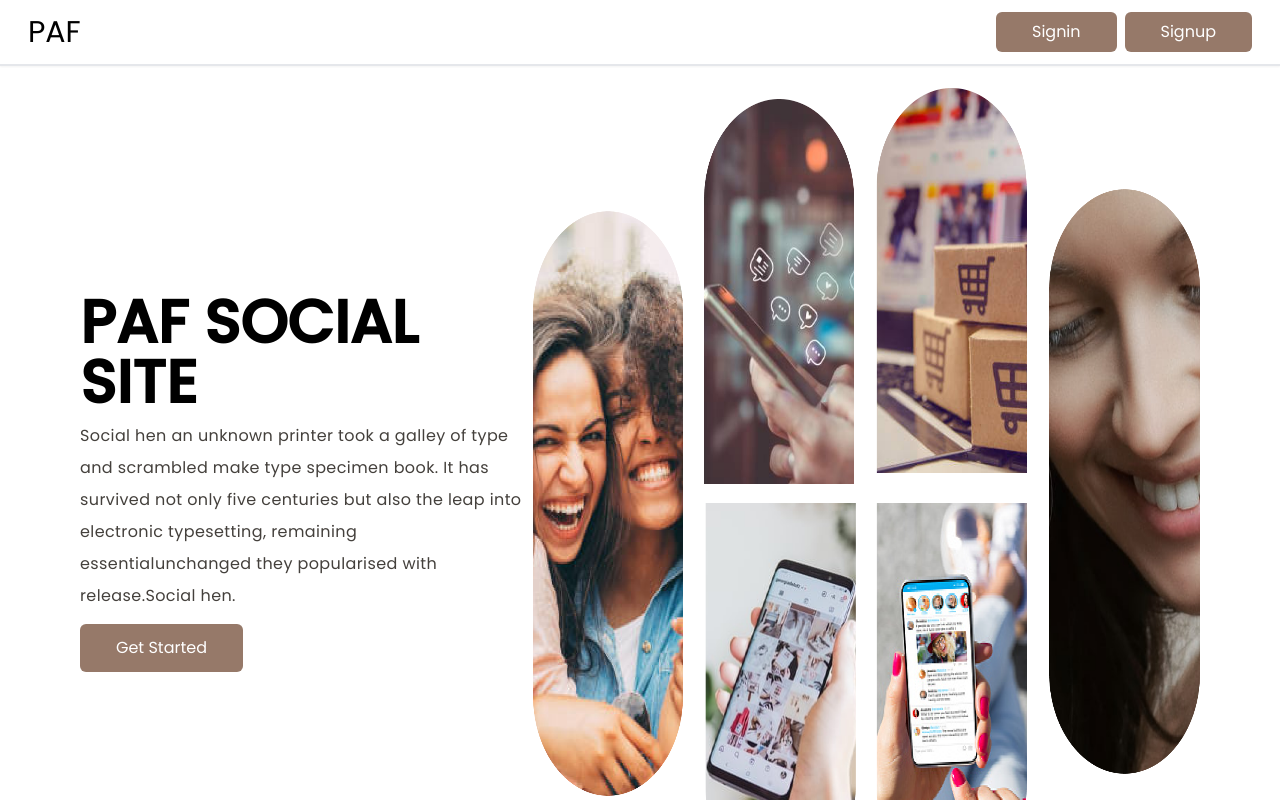
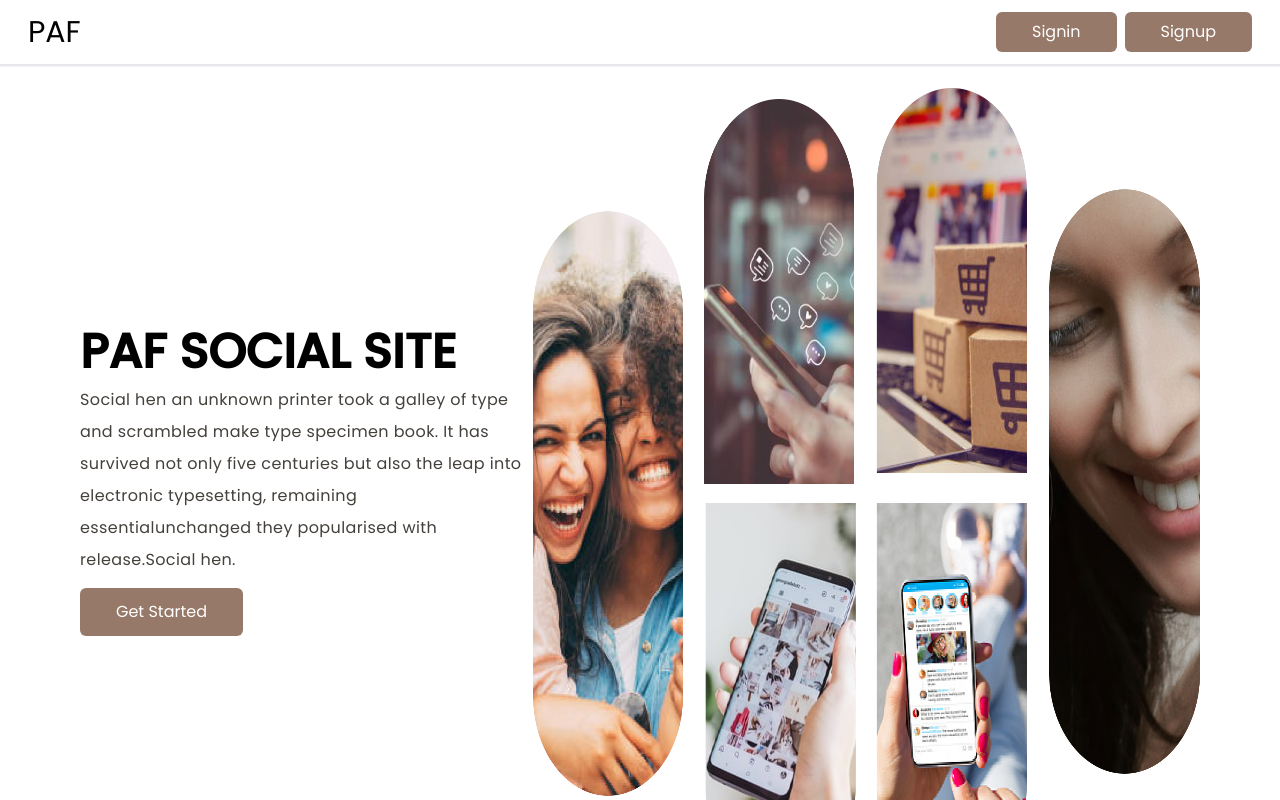
Before and after one commit to f-deniyi/NGO, a React (Create React App) app: page / in a window 1280 px wide. Shown: the top 800 px of the page. Built offline with nearby package versions, Linux system fonts and the light colour scheme.

Commit message:
hero text

```diff
--- a/src/views/Home.js
+++ b/src/views/Home.js
@@ -19,7 +19,7 @@ const Home = () => {
             <div className='px-5 md:px-20 pt-20 mb-8 md:mb-2 '>
                 <div className='flex flex-col md:flex-row justify-center items-center h-screen md:mt-2 mt-5 h-85vh md:overflow-y-hidden gap-2'>
                     <div className='w-full md:w-2/5'>
-                        <h1 className='text-3xl text-center md:text-left md:text-6xl font-extrabold mb-2'
+                        <h1 className='text-3xl text-center md:text-left md:text-5xl font-extrabold mb-2'
 
                         >
                             PAF SOCIAL SITE
```
